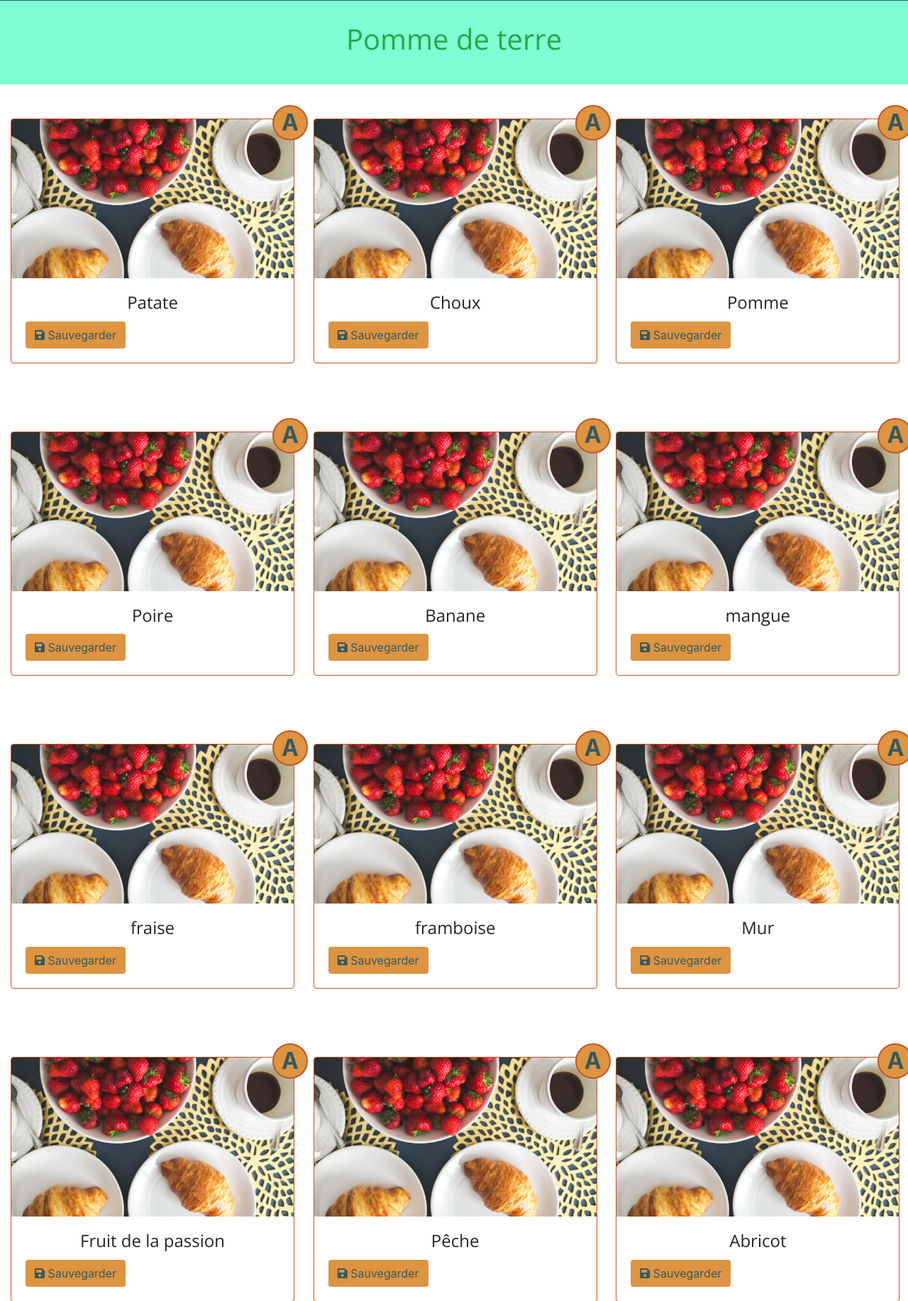
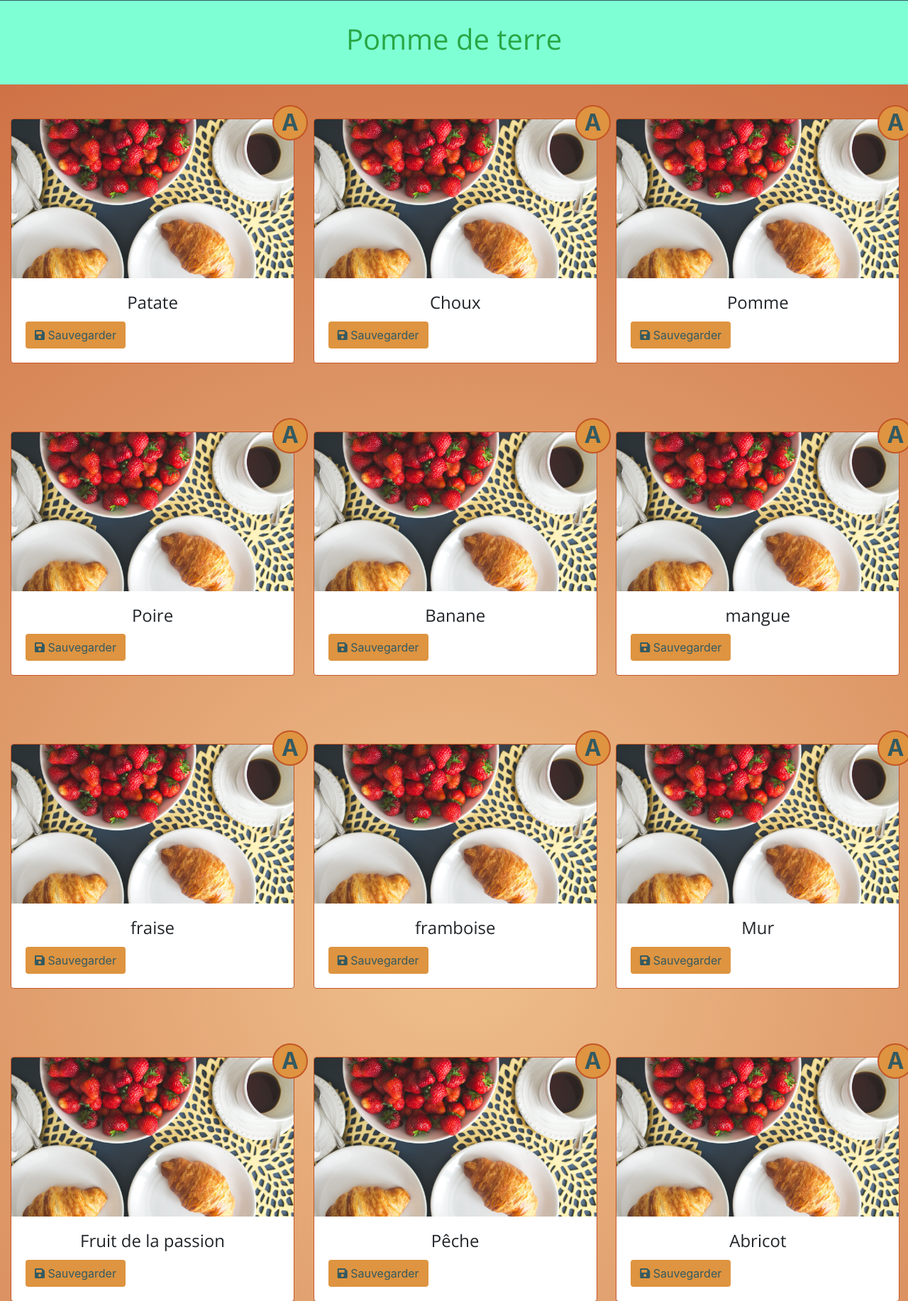
Before and after one commit to riderflo85/purbeurrewebV2, a Django app: page /result in a window 1280 px wide. Shown: the part 121-1954 px from the top of the page at 71% size. Run offline with Django 3.2, Linux system fonts and the light colour scheme; some libraries are stand-ins or nearby versions; some web fonts are replaced.

Commit message:
Modification de l'arrière plan de la page de résulta

```diff
--- a/purbeurre_project/search/static/search/css/mycss.css
+++ b/purbeurre_project/search/static/search/css/mycss.css
@@ -35,6 +35,11 @@ h1, h2, h3, h4
     height: 100vh;
     padding-top: 120px;
 } */
+
+.degrad
+{
+    background-image: radial-gradient(circle at center, rgba(232, 167, 93, 0.7), rgba(196, 85, 37, 0.9));
+}
 
 #img-food
 {
--- a/purbeurre_project/search/templates/search/result.html
+++ b/purbeurre_project/search/templates/search/result.html
@@ -7,7 +7,7 @@
     #mainNav{background-color: #345A61;}
 </style>
 
-<header class="delimit-display">
+<header class="delimit-display degrad">
 
     <div class="container-fluid h-100">
 
```
